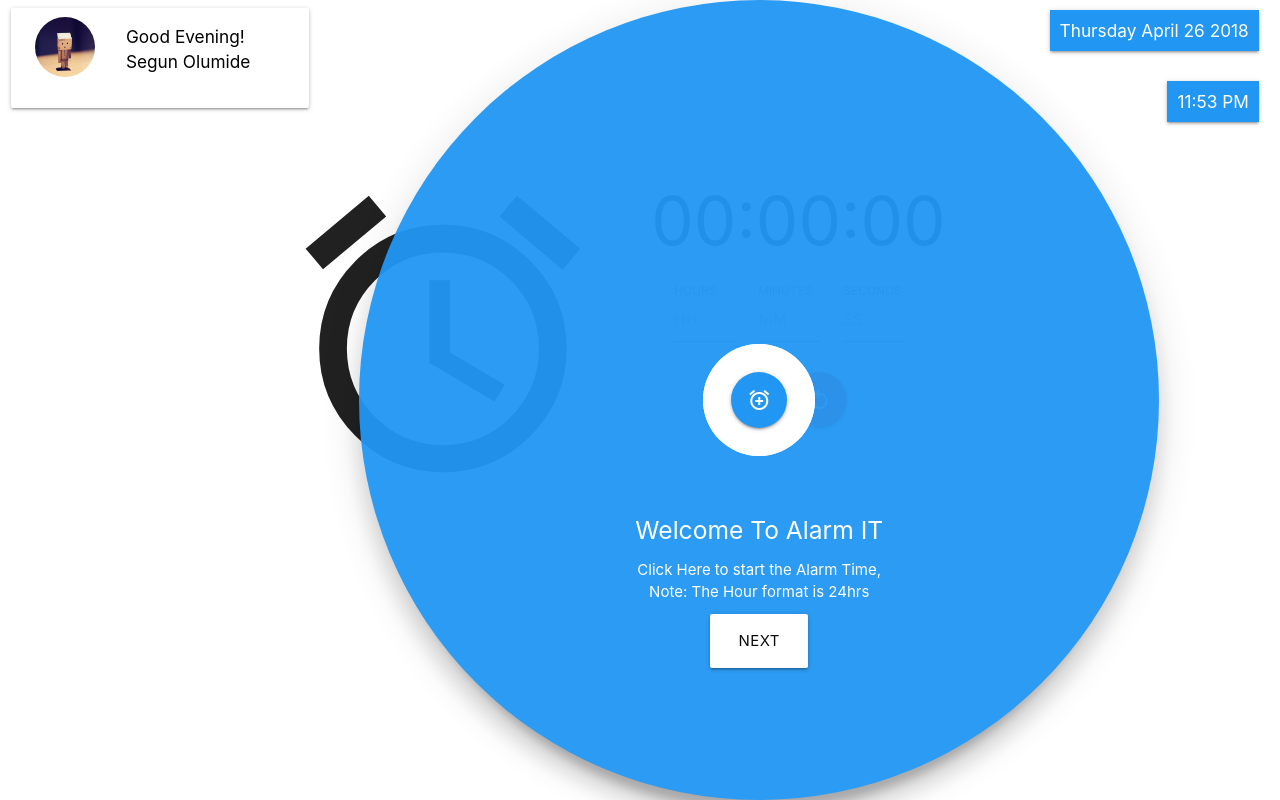
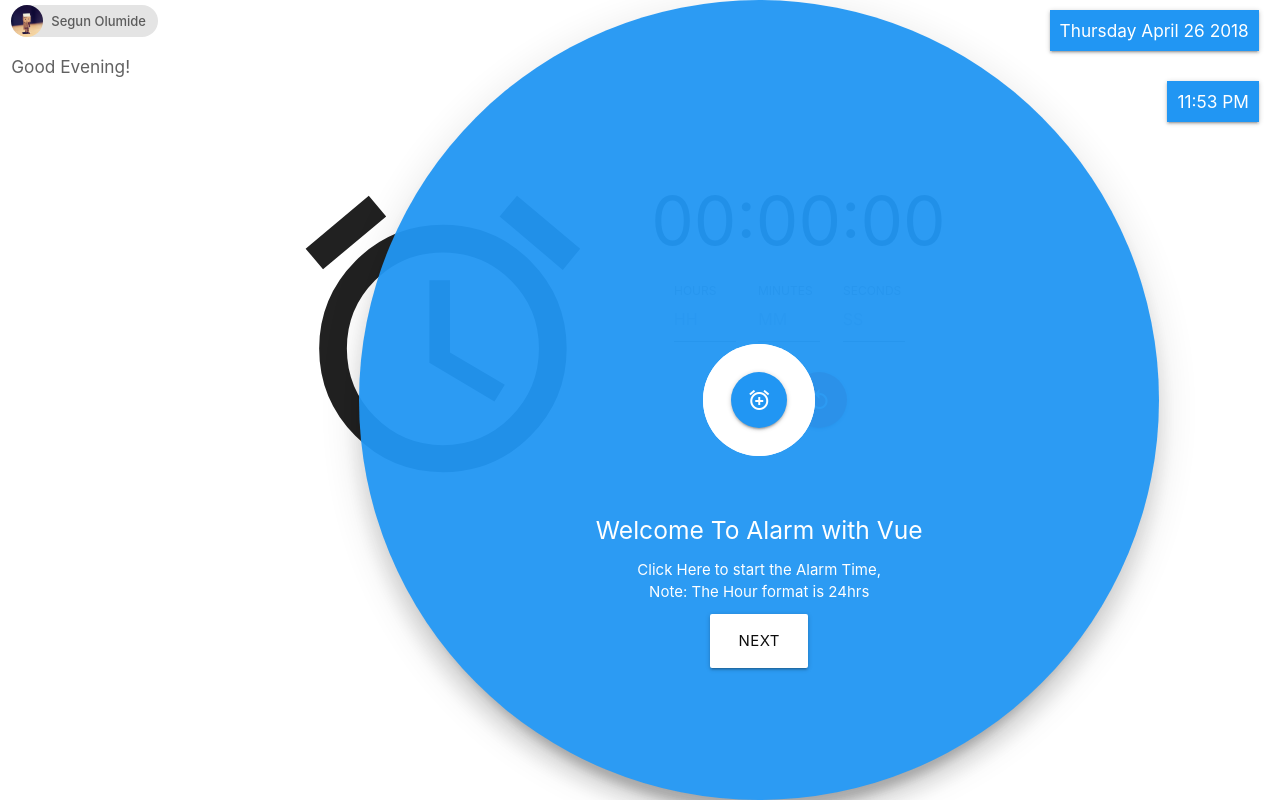
Before and after one commit to wonexo/alarmWithVue, a plain HTML site: page index.html in a window 1280 px wide. Drawn offline with Linux system fonts and the light colour scheme.

Commit message:
changing from alarm it to alarm with Vue

```diff
--- a/index.html
+++ b/index.html
@@ -22,17 +22,18 @@
             <div class="col s12 m3">
                 <!-- <div class="col s4"></div>
             <div class="col s8"><span>Morning</span> Segun Olumide</div> -->
-                <div class="card-panel white lighten-5 z-depth-1 profile">
+                <div class="white lighten-5 profile">
                     <div class="row valign-wrapper">
-                        <div class="col s4">
+                        <!-- <div class="col s4">
                             <img src="img/card.jpg" width="60px" height="60px" alt="" class="circle">
-                            <!-- notice the "circle" class -->
-                        </div>
-                        <div class="col s8">
-                            <h6 class="black-text">
-                                <!-- <span>Good Morning !</span> -->
-                                <span>Good {{hourformat}}!</span>
-                                <br> Segun Olumide </h6>
+                        </div> -->
+                        <div class="col s12">
+                            <div class="chip">
+                                <img src="img/card.jpg" alt="Contact Person"> Segun Olumide
+                            </div>
+                            <h6>
+                                <span class="grey-text text-darken-2">Good {{hourformat}}!</span>
+                            </h6>
                         </div>
                     </div>
                 </div>
@@ -90,28 +91,27 @@
                                         <a id="menu" @click="setAlarm" class="btn-floating btn-large waves-effect waves-light blue">
                                             <i class="material-icons">add_alarm</i>
                                         </a>
+                                        <!-- Tap Target Structure -->
+                                        <div class="tap-target tone blue" data-activates="menu">
+                                            <div class="tap-target-content white-text">
+                                                <h5>Welcome To Alarm with Vue</h5>
+                                                <p>Click Here to start the Alarm Time,
+                                                    <br>Note: The Hour format is 24hrs
+                                                    <br>
+                                                    <a href="#!" class="btn btn-large btn-flatwaves-effect waves-light white nxt nxt-btn black-text">Next</a>
+                                                </p>
+                                            </div>
+                                        </div>
 
                                         <a id="nextmenu" @click="resetAlarm" class="btn-floating btn-large waves-effect waves-light red">
                                             <i class="material-icons">replay</i>
                                         </a>
-
-
-                                        <!-- Tap Target Structure -->
-                                        <div class="tap-target tone blue" data-activates="menu">
-                                            <div class="tap-target-content white-text">
-                                                <h5>Welcome To Alarm IT</h5>
-                                                <p>Click Here to start the Alarm Time,
-                                                    <br>Note: The Hour format is 24hrs <br>
-                                                    <a href="#!" class="btn btn-large btn-flatwaves-effect waves-light white nxt nxt-btn black-text">Next</a>
-                                                </p>
-                                            </div>
-                                        </div>
                                         <!-- Tap Target Structure -->
                                         <div class="tap-target ttwo red" data-activates="nextmenu">
                                             <div class="tap-target-content white-text">
-                                                <h5>Welcome To Alarm IT</h5>
+                                                <h5>Welcome To Alarm with Vue</h5>
                                                 <p>Click Here to Reset the Time and start Over
-                                                    <br> Enjoy Alarm IT
+                                                    <br> Enjoy Alarm with Vue
                                                     <br>
                                                     <a href="#!" class="btn btn-large btn-flatwaves-effect waves-light white lighten-1 dn nxt-btn black-text">Done</a>
                                                 </p>
```
